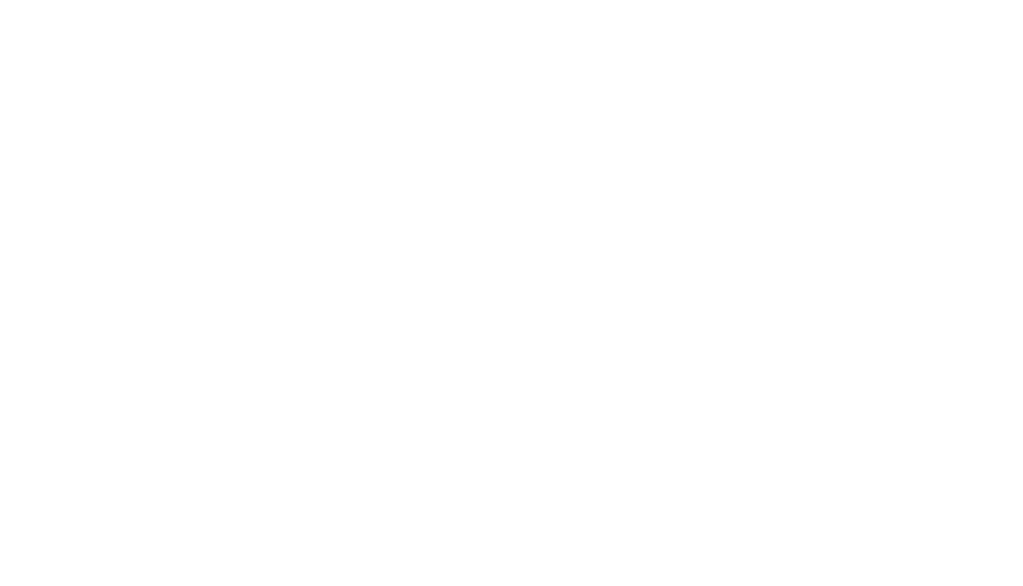
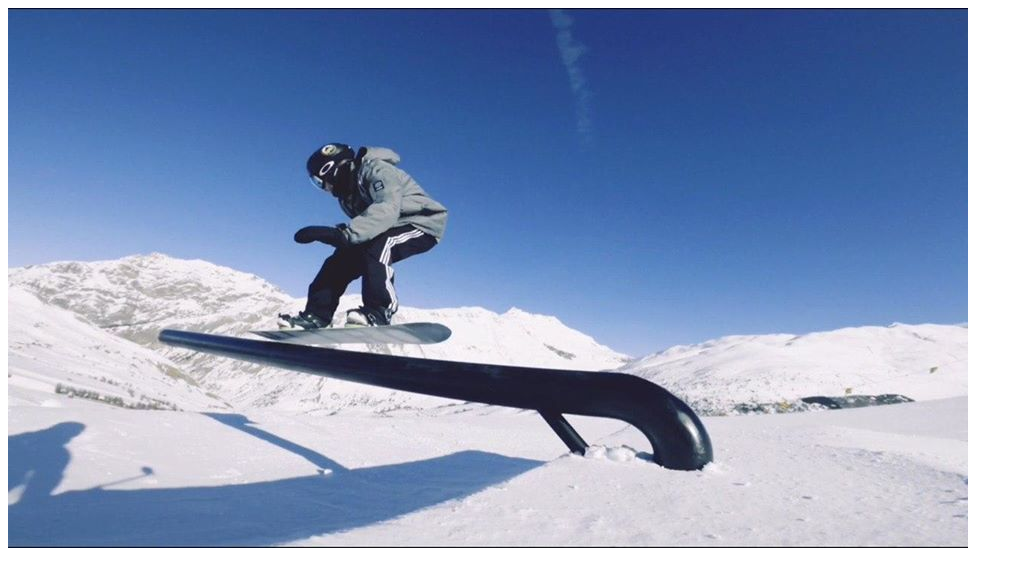
Before and after one commit to JennyInOslo/Diploma2, a plain HTML site: page main.html in a window 1280 px wide. Shown: the whole page, without its empty margins (0-1023 px from the left). Drawn offline with Linux system fonts and the light colour scheme.

Commit message:
picture of Gleb

```diff
--- a/main.html
+++ b/main.html
@@ -6,4 +6,5 @@
 	<meta http-equiv="Content-Type">
 </head>
 <body>
+	<img src='Res/Images/Gleb.jpg'>
 </body>
```
Also changed, not shown: Res/Images/Gleb.jpg (added).
